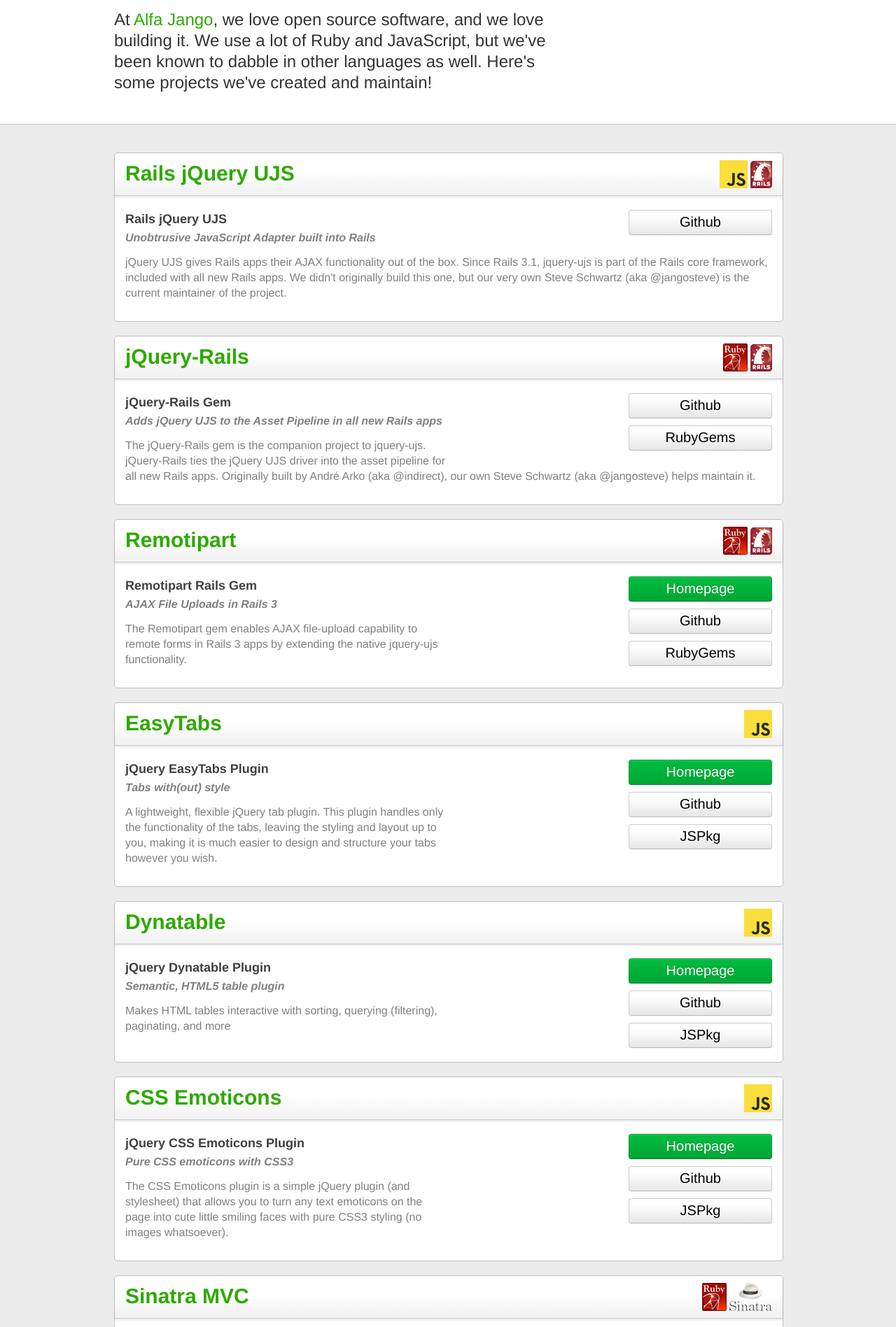
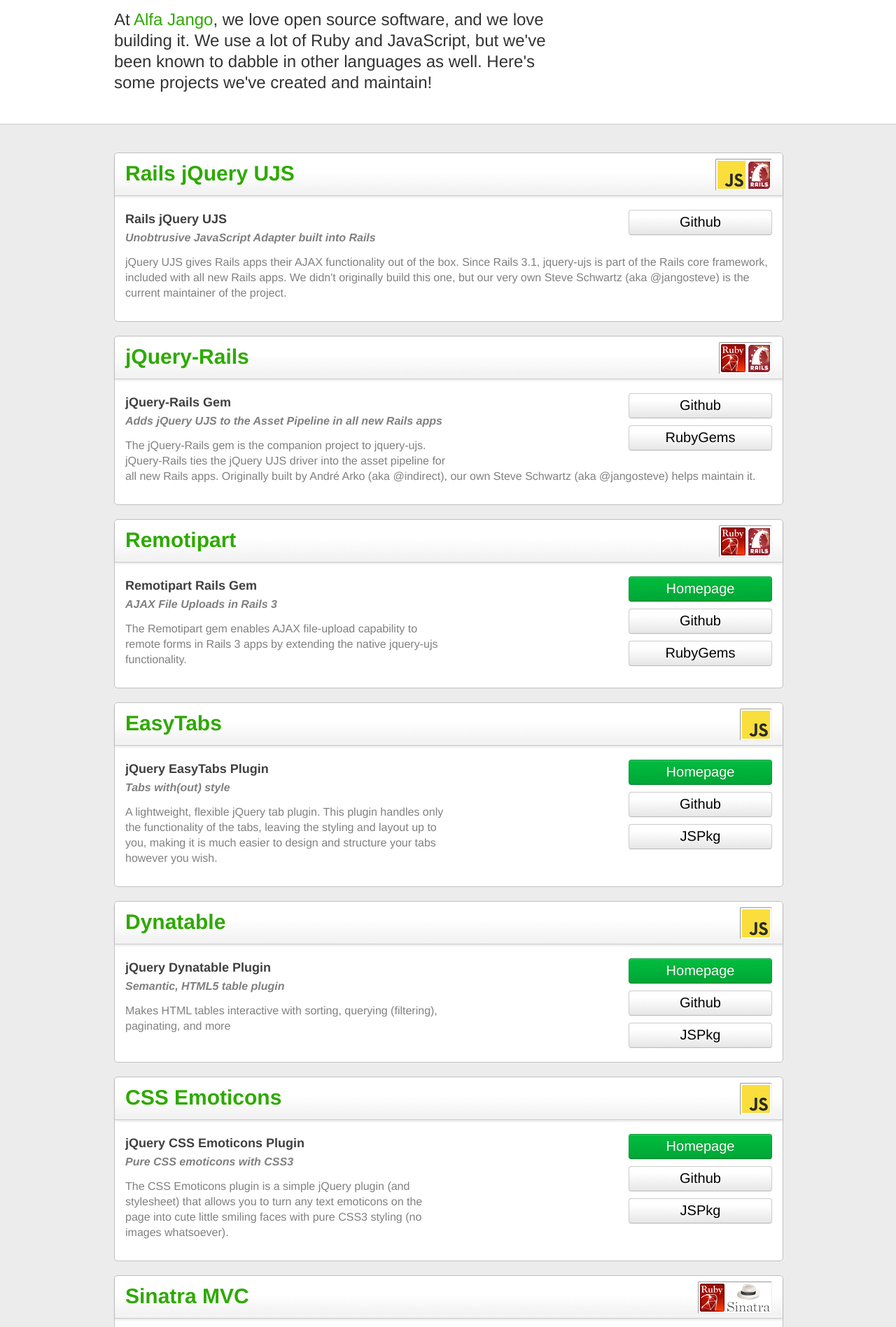
Before and after one commit to alfajango/alfajango.github.com, a Jekyll site: the page built from index.html, in a window 1280 px wide. Shown: the part 384-2281 px from the top of the page at 70% size. Built offline with Jekyll 4.4.1, drawn with Linux system fonts in a browser that asks for light colours; Markdown is read by kramdown in place of the engine named in the settings; comment, search, counter and statistics services are not loaded.

Commit message:
Added inset well styles to project type tags

```diff
--- a/css/application.css
+++ b/css/application.css
@@ -306,7 +306,14 @@
 .project-tile span {
   float: right;
   margin-right: 15px;
-  margin-top: 10px;
+  margin-top: 8px;
+  padding: 2px;
+  background: #fff;
+  border: inset 1px #ececec;
+  height: 40px;
+  -moz-border-radius: 2px;
+  -webkit-border-radius: 2px;
+  border-radius: 2px;
 }
 .project-tile.js span {
   /*color: #d1c61c;*/
```
